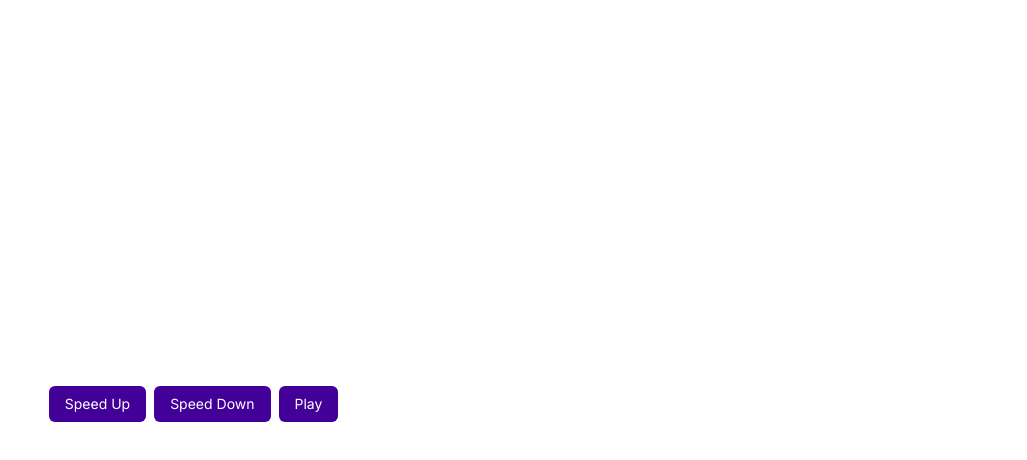
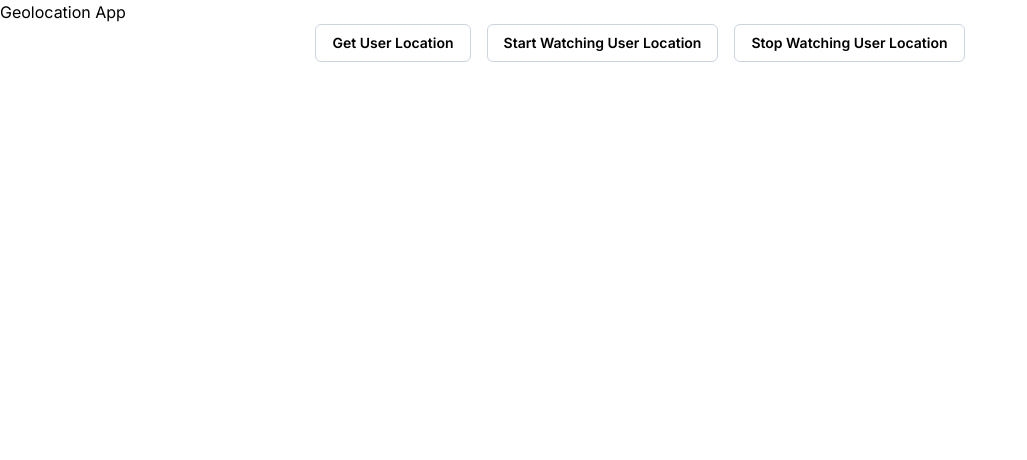
Before and after one commit to alwirifa/geoLocation, a Next.js app: page /geomusic in a window 1280 px wide. Shown: the top 460 px of the page, without its empty margins (0-1027 px from the left). Built offline with nearby package versions, Linux system fonts and the light colour scheme.

Commit message:
tes area di artha

```diff
--- a/app/geomusic/page.tsx
+++ b/app/geomusic/page.tsx
@@ -1,79 +1,154 @@
 "use client"
 
-import React, { useState } from 'react';
-import YouTube from 'react-youtube';
+import React, { useState, useEffect } from "react";
+import YouTube from "react-youtube";
 
-type Props = {}
+interface UserLocation {
+  latitude: number;
+  longitude: number;
+  accuracy: number;
+  speed: number | null;
+}
 
-const Page = (props: Props) => {
-  const [isPlaying, setIsPlaying] = useState(false);
-  const [player, setPlayer] = useState<any>(null);
-  const [Speed, setSpeed] = useState(1); // Default Speed: 1
+interface GeofenceArea {
+  latitude: number;
+  longitude: number;
+  radius: number;
+  videoId: string;
+}
 
-  const togglePlay = () => {
-    if (player) {
-      if (isPlaying) {
-        player.pauseVideo();
-      } else {
-        player.playVideo();
-      }
-      setIsPlaying(prevState => !prevState);
+const TestGeolocation = () => {
+  const [userLocation, setUserLocation] = useState<UserLocation | null>(null);
+  const [watchId, setWatchId] = useState<number | null>(null);
+  const [currentVideoId, setCurrentVideoId] = useState<string | null>(null);
+
+  const geofenceAreas: GeofenceArea[] = [
+    { latitude: -6.925536627901488, longitude: 107.66501751536497, radius: 15, videoId: "DOOrIxw5xOw" },
+    { latitude: -6.9167522, longitude: 107.6614443, radius: 4, videoId: "36YnV9STBqc" },
+    { latitude: -6.9165868, longitude: 107.6613089, radius: 4, videoId: "lP26UCnoH9s" },
+    { latitude: -6.9164866, longitude: 107.6614578, radius: 4, videoId: "bk8WKwHDUNk" },
+  ];
+
+  const getUserLocation = () => {
+    if (navigator.geolocation) {
+      navigator.geolocation.getCurrentPosition(
+        (position) => {
+          const { latitude, longitude, accuracy, speed } = position.coords;
+          if (accuracy <= 4) {
+            setUserLocation({ latitude, longitude, accuracy, speed });
+            console.log("get position", latitude, longitude);
+          } else {
+            console.log("Accuracy too low:", accuracy);
+          }
+        },
+        (error) => {
+          console.error("Error getting user location: ", error);
+        },
+        { enableHighAccuracy: true }
+      );
+    } else {
+      console.log("Geolocation is not supported by this browser");
     }
   };
 
-  const changeSpeed = (delta: number) => {
-    const newSpeed = Speed + delta;
-    if (player) {
-      player.setPlaybackRate(newSpeed);
-      setSpeed(newSpeed);
+  const watchUserLocation = () => {
+    if (navigator.geolocation) {
+      const id = navigator.geolocation.watchPosition(
+        (position) => {
+          const { latitude, longitude, accuracy, speed } = position.coords;
+          if (accuracy <= 4) {
+            setUserLocation({ latitude, longitude, accuracy, speed });
+
+            // Check if user is within any geofence area
+            geofenceAreas.forEach((area) => {
+              const distance = calculateDistance(latitude, longitude, area.latitude, area.longitude);
+              if (distance <= area.radius) {
+                // Set current video to be played based on geofence area
+                setCurrentVideoId(area.videoId);
+                alert(`You are in geofence area ${geofenceAreas.indexOf(area) + 1}`);
+              }
+            });
+            console.log("Position update:", position);
+          } else {
+            console.log("Accuracy too low:", accuracy);
+          }
+        },
+        (error) => {
+          console.error("Error watching user location: ", error);
+        },
+        {
+          enableHighAccuracy: true,
+          maximumAge: 0,
+          timeout: 5000,
+        }
+      );
+      setWatchId(id);
+    } else {
+      console.log("Geolocation is not supported by this browser");
     }
   };
 
-  const onReady = (event: any) => {
-    setPlayer(event.target);
+  const stopWatchUserLocation = () => {
+    if (watchId !== null) {
+      navigator.geolocation.clearWatch(watchId);
+      setWatchId(null);
+    }
+    console.log("stop watch");
+  };
+
+  useEffect(() => {
+    return () => {
+      // Clear watch position when the component is unmounted
+      stopWatchUserLocation();
+    };
+  }, []);
+
+  // Function to calculate distance between two coordinates using Haversine formula
+  const calculateDistance = (lat1: number, lon1: number, lat2: number, lon2: number): number => {
+    const R = 6371; // Radius of the earth in km
+    const dLat = deg2rad(lat2 - lat1);
+    const dLon = deg2rad(lon2 - lon1);
+    const a =
+      Math.sin(dLat / 2) * Math.sin(dLat / 2) +
+      Math.cos(deg2rad(lat1)) * Math.cos(deg2rad(lat2)) * Math.sin(dLon / 2) * Math.sin(dLon / 2);
+    const c = 2 * Math.atan2(Math.sqrt(a), Math.sqrt(1 - a));
+    const distance = R * c; // Distance in km
+    return distance * 1000; // Convert to meters
+  };
+
+  // Function to convert degrees to radians
+  const deg2rad = (deg: number): number => {
+    return deg * (Math.PI / 180);
   };
 
   return (
-    <div className='h-screen w-full flex justify-center items-center'>
-      <div className='grid grid-cols-4 gap-2  justify-center items-center'>
-        <YouTube
-          videoId="DOOrIxw5xOw"
-          onReady={onReady}
-          opts={{ height: '400', width: '400', controls: 0 }} // Hiding YouTube controls
-        />
-
-        <YouTube
-          videoId="36YnV9STBqc"
-          onReady={onReady}
-          opts={{ height: '400', width: '400', controls: 0 }} // Hiding YouTube controls
-        />
-
-        <YouTube
-          videoId="lP26UCnoH9s"
-          onReady={onReady}
-          opts={{ height: '400', width: '400', controls: 0 }} // Hiding YouTube controls
-        />
-
-        <YouTube
-          videoId="bk8WKwHDUNk"
-          onReady={onReady}
-          opts={{ height: '400', width: '400', controls: 0 }} // Hiding YouTube controls
-        />
-
-        <div className="flex gap-2">
-          <button onClick={() => changeSpeed(0.1)} className='px-4 py-2 fong-semibold text-sm rounded-md bg-purple text-white'>
-            Speed Up
-          </button>
-          <button onClick={() => changeSpeed(-0.1)} className='px-4 py-2 fong-semibold text-sm rounded-md bg-purple text-white'>
-            Speed Down
-          </button>
-          <button onClick={togglePlay} className='px-4 py-2 fong-semibold text-sm rounded-md bg-purple text-white'>
-            {isPlaying ? "Pause" : "Play"}
-          </button>
+    <>
+      <h1>Geolocation App</h1>
+      <div className="w-full flex justify-center items-center gap-4">
+        <button className="border border-slate-300 text-sm font-semibold px-4 py-2 rounded-md" onClick={getUserLocation}>Get User Location</button>
+        <button className="border border-slate-300 text-sm font-semibold px-4 py-2 rounded-md" onClick={watchUserLocation}>Start Watching User Location</button>
+        <button className="border border-slate-300 text-sm font-semibold px-4 py-2 rounded-md" onClick={stopWatchUserLocation}>Stop Watching User Location</button>
+      </div>
+      {userLocation && (
+        <div>
+          <h2>User Location</h2>
+          <p>Latitude: {userLocation.latitude}</p>
+          <p>Longitude: {userLocation.longitude}</p>
+          <p>Accuracy: {userLocation.accuracy} meters</p>
+          <p>Speed: {userLocation.speed} meters/second</p>
         </div>
-      </div>
-    </div>
+      )}
+      {currentVideoId && (
+        <div>
+          <h2>Current Video</h2>
+          <YouTube
+            videoId={currentVideoId}
+            opts={{ height: "400", width: "400", controls: 0 }} // Hiding YouTube controls
+          />
+        </div>
+      )}
+    </>
   );
 };
 
-export default Page;
+export default TestGeolocation;
```
